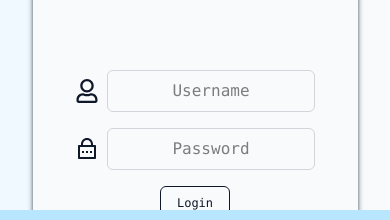
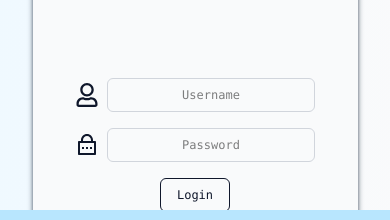
Before and after one commit to olliuhlbeck/sky-listings, a React (Vite) app in the folder frontend/: page /login in a window 390 px wide. Shown: the part 241-461 px from the top of the page. Built offline with nearby package versions, Linux system fonts and the light colour scheme.

Commit message:
make text size responsive

```diff
--- a/frontend/src/components/GeneralComponents/InputField.tsx
+++ b/frontend/src/components/GeneralComponents/InputField.tsx
@@ -15,7 +15,7 @@ const InputField = ({
       placeholder={placeholder}
       value={value}
       onChange={onChange}
-      className={`dark:bg-gray-50 text-center text-black p-2 border border-gray-300 rounded-md ${className}`}
+      className={`dark:bg-gray-50 text-center text-black p-2 border border-gray-300 rounded-md text-xs md:text-base lg:text-lg ${className}`}
     ></input>
   );
 };
```
